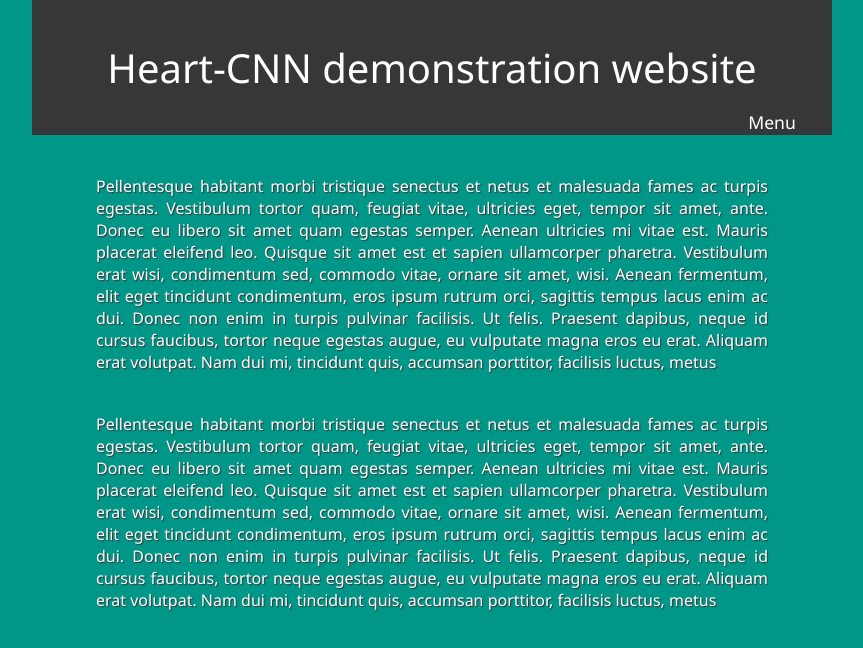
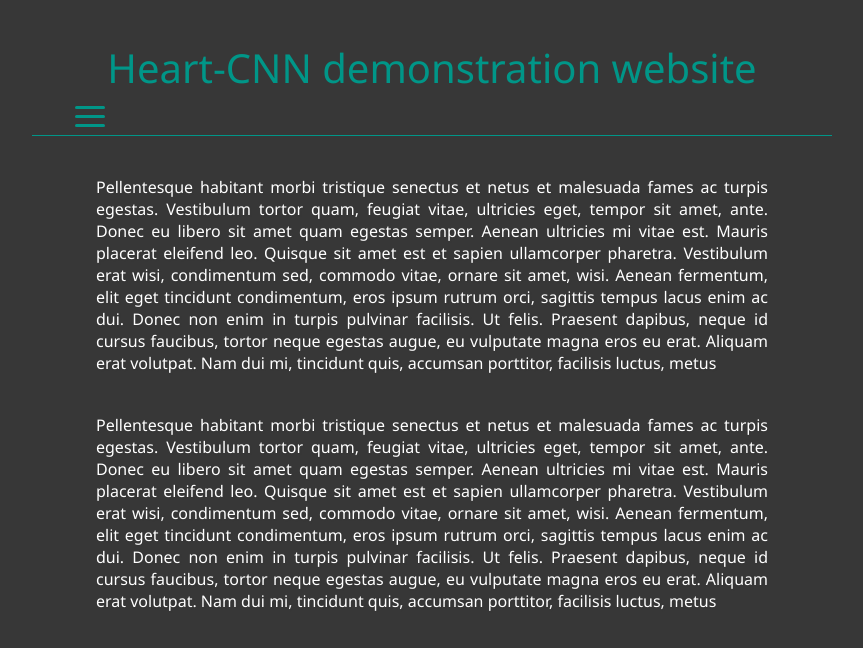
Before and after one commit to Smith42/heart-cnn-website, a plain HTML site: page index.html in a window 1280 px wide. Shown: the whole page, without its empty margins (208-1071 px from the left). Drawn offline with nearby package versions, Linux system fonts and the light colour scheme.

Commit message:
Moved fules around Made it look better

```diff
--- /dev/null
+++ b/Style/menu.css
@@ -0,0 +1,51 @@
+*{
+    padding:0;
+    margin:0;
+}
+#menuButtonOn,#menuButtonOff{
+
+    width: 100%;
+    height: 46px;
+    position: relative;
+    -webkit-transform: rotate(0deg);
+    -moz-transform: rotate(0deg);
+    -o-transform: rotate(0deg);
+    transform: rotate(0deg);
+    -webkit-transition: .5s ease-in-out;
+    -moz-transition: .5s ease-in-out;
+    -o-transition: .5s ease-in-out;
+    transition: .5s ease-in-out;
+    cursor: pointer;
+    -webkit-animation-name:slide;
+
+}
+
+#menuButtonOn span,#menuButtonOff span{
+    left:33%;
+    position: absolute;
+    height: 3px;
+    width: 30px;
+    background: #009688;
+    border-radius: 9px;
+    opacity: 1;
+
+    -webkit-transform: rotate(0deg);
+    -moz-transform: rotate(0deg);
+    -o-transform: rotate(0deg);
+    transform: rotate(0deg);
+    -webkit-transition: .25s ease-in-out;
+    -moz-transition: .25s ease-in-out;
+    -o-transition: .25s ease-in-out;
+    transition: .25s ease-in-out;
+}
+.burger1 {
+  top: 0px;
+}
+
+.burger2{
+  top: 9px;
+}
+
+.burger3 {
+  top: 18px;
+}
--- a/style.css
+++ b/Style/style.css
@@ -5,41 +5,56 @@
     font-weight: 400;
 }
 body{
-    background:#009688;
+    background:#373737;
     max-width:800px;
     margin:auto;
 }
 header{
     position:relative;
-    background: #373737;
+
+
 }
 header h1{
     text-align: center;
-    color:white;
-
+    color: #009688;
+    text-shadow:1px 1px 1px #0000000;
     font-size: 2.5em;
     padding:5vh 0 5vh 0;
+    border-bottom: 1px solid #009688;
 }
 nav ul{
-    text-align:center;
-    border-radius: 5px;
+    border-bottom: 1px solid #009688;
+
+    text-align: center;
     color:white;
     transition: .5s;
     font-size: 1.1em;
     width:100px;
     cursor: pointer;
     position:absolute;
-    right:0;
-    top:75%;
-    margin:.5em 0 0 0;
+    left:0;
+    bottom:0;
+
     list-style: none;
-    height:1.2em;
+    height:1.65em;
     overflow: hidden;
     background:#373737;
     padding: 0 10px 0 10px;
+
+}
+#menuButtonOn span:active{
+
+        top:10;
+
 }
 #menuButtonOff{
     display:none;
+}
+
+nav li{
+    margin-bottom:10px;
+    margin:auto;
+
 }
 nav a{
     text-decoration: none;
--- /dev/null
+++ b/Style/style.js
@@ -0,0 +1,27 @@
+function openMenu(){
+        $('#menu').height("5em");
+        $('#menu').css({bottom: -5+'em'});
+        $('#menu').css('border-right', '1px solid #009688');
+
+        $('.burger1').css({top: 9+'px'});
+        $('.burger3').css({top: 9+'px'});
+
+        setTimeout(function(){
+            $('#menuButtonOn').hide();
+            $('#menuButtonOff').show();
+        },250);
+}
+function closeMenu(){
+    $('#menu').height("1.65em");
+    $('#menu').css({bottom: 0+'em'});
+    $('#menu').css('borderRight', '0');
+
+    $('.burger1').css({top: 0+'px'});
+    $('.burger3').css({top: 18+'px'});
+    setTimeout(function(){
+        $('#menuButtonOn').show();
+        $('#menuButtonOff').hide();
+        $('.burger1').css({top: 0+'px'});
+        $('.burger3').css({top: 18+'px'});
+    },250);
+}
--- a/index.html
+++ b/index.html
@@ -4,8 +4,11 @@
         <title>Heart-CNN demonstration website</title>
         <meta charset="UTF-8">
         <meta name="viewport" content="width=device-width, initial-scale=1">
-        <link rel="stylesheet" href="style.css"></link>
-        <script src="style.js"></script>
+        <link rel="stylesheet" href="Style/style.css"></link>
+        <link rel="stylesheet" href="Style/menu.css"></link>
+        <script src="Style/style.js"></script>
+        <script src="https://ajax.googleapis.com/ajax/libs/jquery/3.1.0/jquery.min.js"></script>
+
     </head>
 
     <body>
@@ -13,8 +16,17 @@
                 <h1>Heart-CNN demonstration website</h1>
             <nav>
                 <ul id = "menu">
-                    <li onclick="openMenu()" id="menuButtonOn">Menu</li>
-                    <li onclick="closeMenu()" id="menuButtonOff">menu</li>
+                    <li onclick="openMenu()" id="menuButtonOn">
+                        <span class="burger1"></span>
+                        <span class="burger2"></span>
+                        <span class="burger3"></span>
+                    </li>
+                    <li onclick="closeMenu()" id="menuButtonOff">
+                        <span class="burger1"></span>
+                        <span class="burger2"></span>
+                        <span class="burger3"></span>
+
+                    </li>
                     <li><a href="https://github.com/Smith42/heart-cnn/" class="w3-bar-item w3-button">GitHub</a></li>
                 </ul>
             </nav>
--- a/style.js
+++ /dev/null
@@ -1,3 +0,0 @@
-function openMenu(){
-    document.getElementById('menu').style.height = "3em";
-}
```
